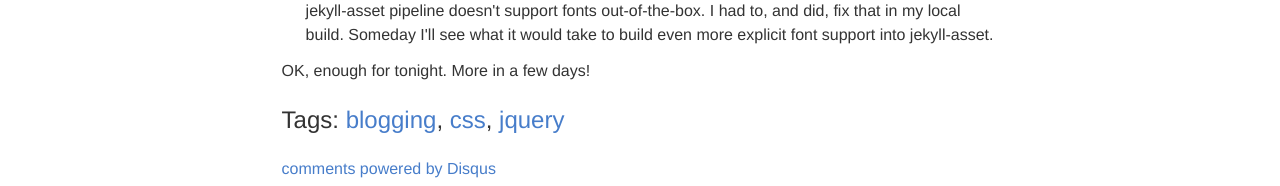
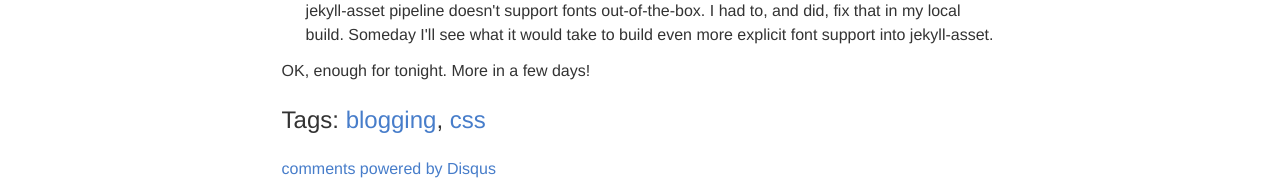
Before and after one commit to bobgilmore/bobgilmore.github.io, a Jekyll site: the page built from _posts/2013-10-31-blog-tech-3.md, in a window 1280 px wide. Shown: the part 1321-1507 px from the top of the page. Built offline with Jekyll 4.4.1, drawn with Linux system fonts in a browser that asks for light colours; comment, search, counter and statistics services are not loaded.

Commit message:
Remove Jquery tag

```diff
--- a/_posts/2013-10-31-blog-tech-3.md
+++ b/_posts/2013-10-31-blog-tech-3.md
@@ -4,7 +4,6 @@ title: Blog Tech, Part 3 - Sass, Assets and Common Libraries
 tags:
 - blogging
 - css
-- jquery
 ---
 Sass, Asset Pipelines, jQuery, and Bootstrap 3
 
```
